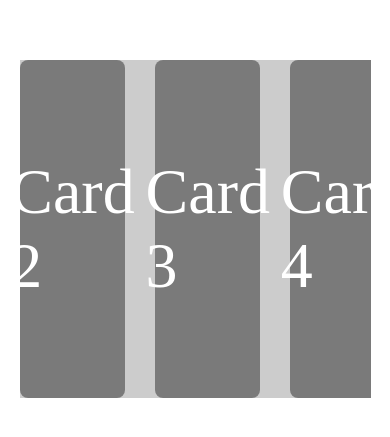
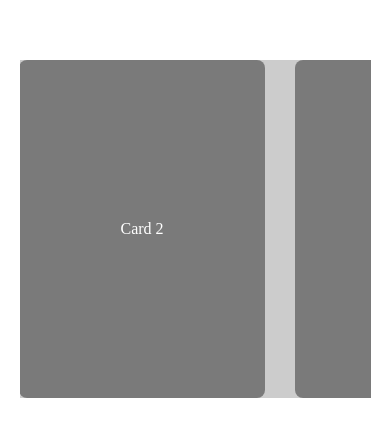
Before and after one commit to MAldeep/Standard-Sliders, a plain HTML site: page autoplaying-card-slider-hover-stop/index.html in a window 390 px wide. Shown: the part 193-630 px from the top of the page. Drawn offline with Linux system fonts and the light colour scheme.

Commit message:
responsive4-5-2025

```diff
--- a/autoplaying-card-slider-hover-stop/index.css
+++ b/autoplaying-card-slider-hover-stop/index.css
@@ -33,6 +33,11 @@ body{
             font-size: 4rem;
             color: white;
             flex: 0 0 30%;
+            @media screen and (max-width : 992px) {
+                font-size: 1rem;
+                width: 70%;
+                flex: 0 0 70%;
+            }
         }
     }
     .cards::-webkit-scrollbar {
```
